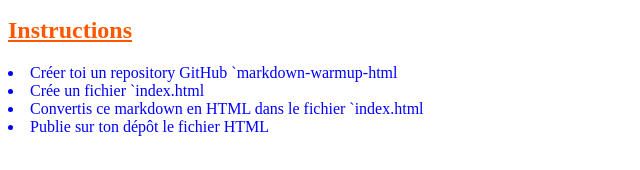
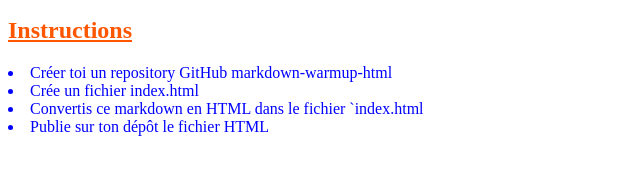
Before and after one commit to MaxCo41/markdown-warmup-html, a plain HTML site: page index.html in a window 1280 px wide. Shown: the part 166-336 px from the top of the page, 0-640 px from the left. Drawn offline with Linux system fonts and the light colour scheme.

Commit message:
Update index.html

```diff
--- a/index.html
+++ b/index.html
@@ -16,8 +16,8 @@
 
   <h2><u>Instructions</u></h2>
 
-  <li>Créer toi un repository GitHub `markdown-warmup-html</li>
-  <li>Crée un fichier `index.html</li>
+  <li>Créer toi un repository GitHub markdown-warmup-html</li>
+  <li>Crée un fichier index.html</li>
   <li>Convertis ce markdown en HTML dans le fichier `index.html</li>
   <li>Publie sur ton dépôt le fichier HTML</li>
 </body>
```
